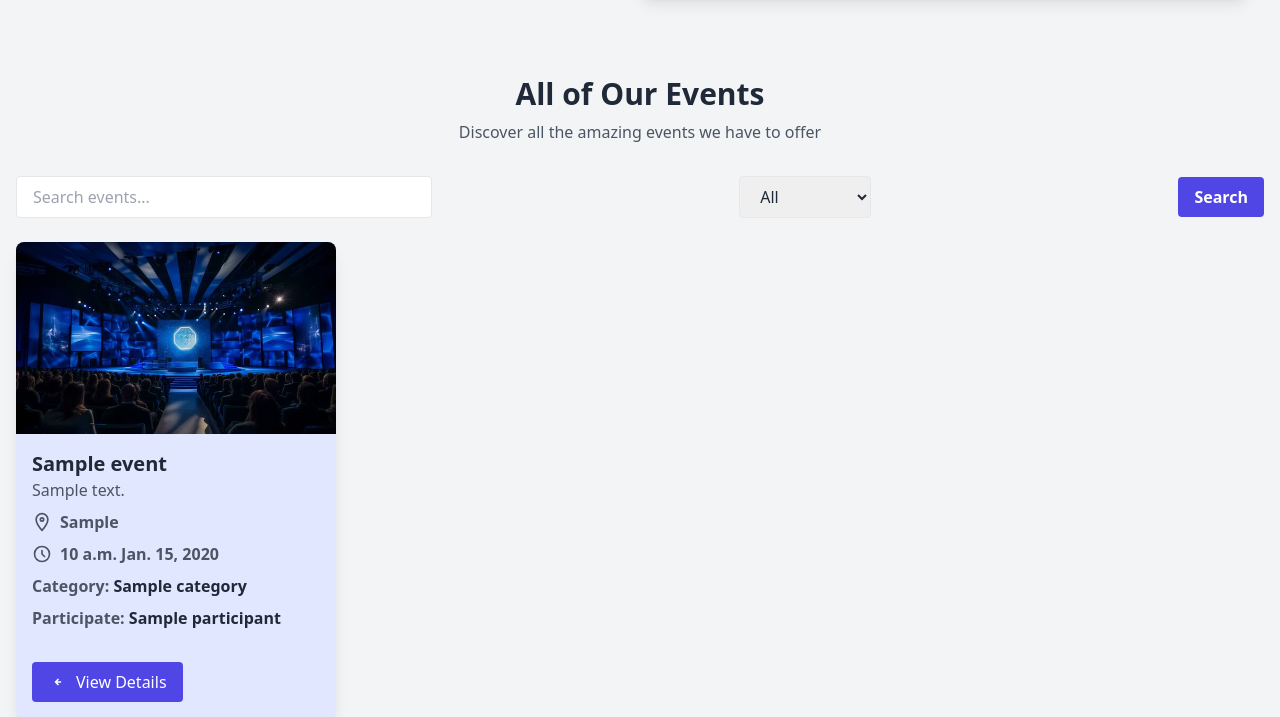
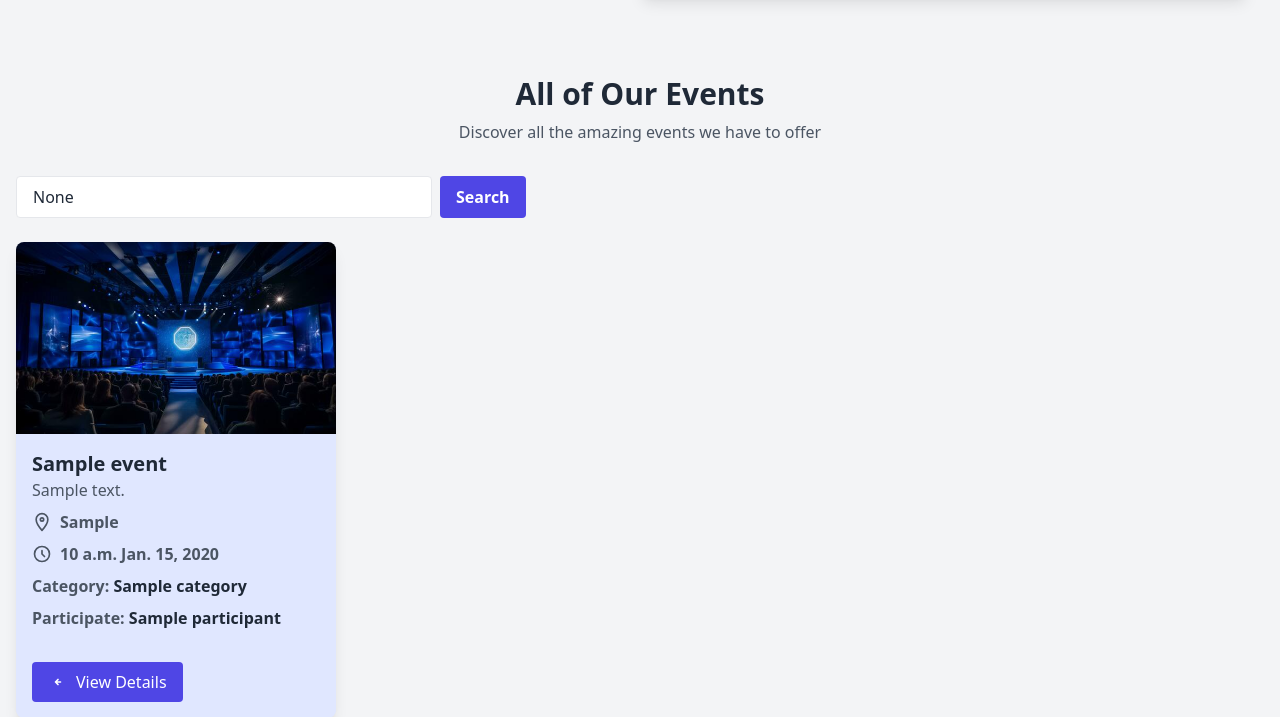
Before and after one commit to Shuvosarker4/event_management, a Django app: page /events/home-page/ in a window 1280 px wide. Shown: the part 521-1238 px from the top of the page. Run offline with Django 5.2, Linux system fonts and the light colour scheme; tables that the repository leaves empty hold one stand-in row (values such as "Sample post").

Commit message:
search option implement with details page

```diff
--- a/events/templates/home_page/home_page.html
+++ b/events/templates/home_page/home_page.html
@@ -87,19 +87,18 @@
             <p class="text-gray-600 mt-2">Discover all the amazing events we have to offer</p>
         </div>
         <div class="filter-search mb-6 flex justify-between items-center">
-            <input type="text" id="search" placeholder="Search events..." class="border rounded px-4 py-2 w-1/3">
-            <select id="filter" class="border rounded px-4 py-2">
-                <option value="all">All</option>
-                <option value="upcoming">Upcoming</option>
-                <option value="past">Past</option>
-            </select>
-            <button class="bg-[#4F46E5] hover:bg-indigo-700 text-white font-bold py-2 px-4 rounded">Search</button>
+            <form method="GET" action="{% url 'home' %}" class="flex w-full">
+        <input type="text" name="q" id="search" placeholder="Search events..." class="border rounded px-4 py-2 w-1/3" value="{{ query }}">
+        <button type="submit" class="bg-[#4F46E5] hover:bg-indigo-700 text-white font-bold py-2 px-4 rounded ml-2">Search</button>
+    </form>
         </div>
         <div class="events-list grid grid-cols-1 md:grid-cols-2 lg:grid-cols-3 gap-6">
             {% comment %} card start {% endcomment %}
 
+            {% if message %}
+            <p class="text-red-500">Event Not Found,Search with Name,Category and Location</p>{% endif %}
             {% for event in events %}
-                 <div class="bg-[#E0E7FF] hover:bg-indigo-200 rounded-lg shadow-lg overflow-hidden w-80 transform transition duration-500 hover:scale-105 hover:shadow-2xl">
+        <div class="bg-[#E0E7FF] hover:bg-indigo-200 rounded-lg shadow-lg overflow-hidden w-80 transform transition duration-500 hover:scale-105 hover:shadow-2xl">
         <img src="{% static 'image/event.jpg' %}" alt="Event 1" class="w-full h-48 object-cover">
         <div class="p-4">
             <h3 class="text-xl font-bold text-gray-800">{{event.name}}</h3>
@@ -122,12 +121,14 @@
                 {% endfor %}</p>
         </div>
         <div class="p-4 flex justify-between">
-            <button class="bg-[#4F46E5] text-white hover:text-[#4F46E5] py-2 px-4 rounded hover:bg-indigo-200 transition duration-300 flex items-center">
+           <a href="{% url "event_details" event.id %}">
+             <button class="bg-[#4F46E5] text-white hover:text-[#4F46E5] py-2 px-4 rounded hover:bg-indigo-200 transition duration-300 flex items-center">
                 <svg class="w-5 h-5 mr-2" fill="none" stroke="currentColor" viewBox="0 0 24 24" xmlns="http://www.w3.org/2000/svg">
                     <path stroke-linecap="round" stroke-linejoin="round" stroke-width="2" d="M15 12H9m0 0l3-3m-3 3l3 3"></path>
                 </svg>
                 View Details
             </button>
+           </a>
         </div>
     </div>
             {% endfor %}
--- a/events/urls.py
+++ b/events/urls.py
@@ -2,8 +2,8 @@
 from events.views import home_page,dashboard,details,create_event
 
 urlpatterns = [
-    path('home-page/', home_page),
+    path('home-page/', home_page,name="home"),
     path('dashboard/', dashboard),
-    path('details/', details),
+    path('details/<int:event_id>/', details,name='event_details'),
     path('create-event/', create_event),
 ]
--- a/events/views.py
+++ b/events/views.py
@@ -1,16 +1,30 @@
 from django.shortcuts import render
 from events.models import Event
+from django.db.models import Q
 # Create your views here.
 def home_page(request):
-    all_events = Event.objects.all()
-    context = {"events":all_events}
+    query = request.GET.get('q')
+    if query:
+        all_events = Event.objects.filter(
+            Q(name__icontains=query) |
+            Q(category__name__icontains=query) |
+            Q(location__icontains=query)
+        )
+        if not all_events.exists():
+            return render(request, 'home_page/home_page.html', {"message": "Event not found"})
+    else:
+        all_events = Event.objects.all()
+    print(all_events)
+    context = {"events":all_events,"query": query}
     return render(request,'home_page/home_page.html',context)
 
 def dashboard(request):
     return render(request,'dashboard/dashboard.html')
 
-def details(request):
-    return render(request,'details/details.html')
+def details(request,event_id):
+    event = Event.objects.get(id=event_id)
+    print(event.name)
+    return render(request,'details/details.html',{"event":event})
 
 
 def create_event(request):
--- a/static/css/output.css
+++ b/static/css/output.css
@@ -1084,6 +1084,11 @@
   color: rgb(129 140 248 / var(--tw-text-opacity, 1));
 }
 
+.text-red-500 {
+  --tw-text-opacity: 1;
+  color: rgb(239 68 68 / var(--tw-text-opacity, 1));
+}
+
 .text-white {
   --tw-text-opacity: 1;
   color: rgb(255 255 255 / var(--tw-text-opacity, 1));
```
Also changed, not shown: events/templates/details/details.html (+12 -8 lines).
